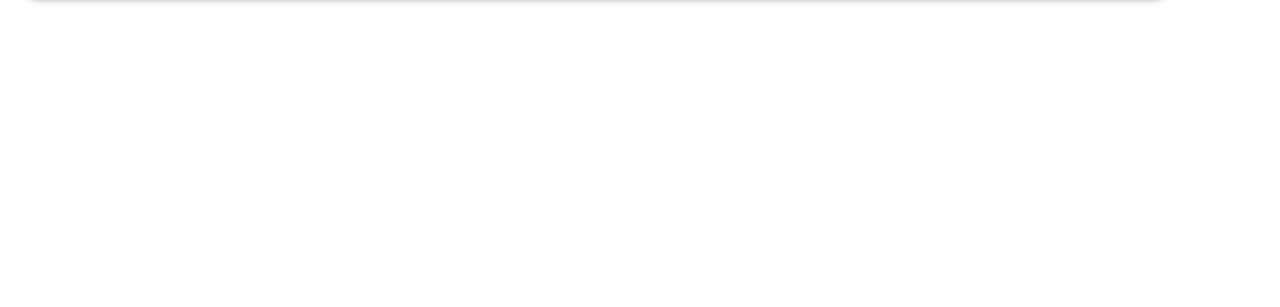
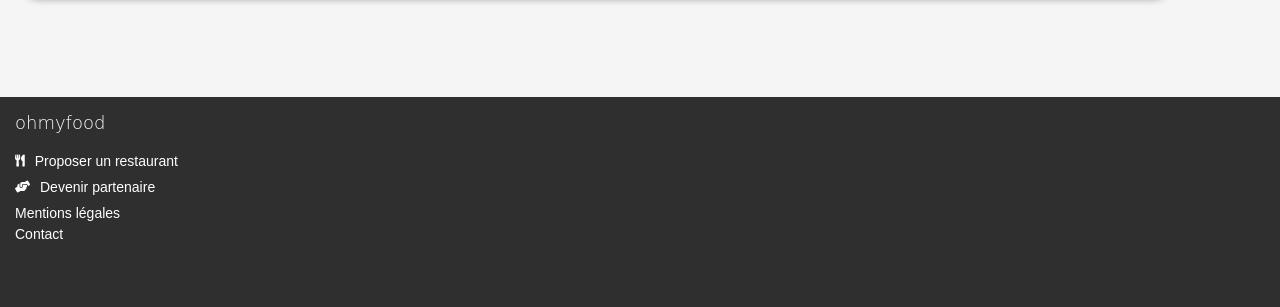
Before and after one commit to ChrishanZ/ChrishanDUTTOO_3_06122020, a website: page index.html in a window 1280 px wide. Shown: the part 2018-2325 px from the top of the page. Before the commit the page ends 2025 px from the top, so only its background shows below. Drawn offline with Linux system fonts and the light colour scheme; a web font is replaced by a local one.

Commit message:
footer done

```diff
--- a/index.html
+++ b/index.html
@@ -15,7 +15,12 @@
       href="https://fonts.googleapis.com/css2?family=Roboto:wght@100;300;400;500;700&display=swap"
       rel="stylesheet"
     />
-    <title>Document</title>
+    <link rel="preconnect" href="https://fonts.gstatic.com" />
+    <link
+      href="https://fonts.googleapis.com/css2?family=Shrikhand&display=swap"
+      rel="stylesheet"
+    />
+    <title>OhMyfood</title>
   </head>
   <body>
     <!---------------------------- Header  ---------------------------->
@@ -27,7 +32,7 @@
       />
     </header>
     <!---------------------------- Body  ---------------------------->
-    <main class="container">
+    <main class="">
       <div class="location">
         <div class="location__blockinfo">
           <i class="fas fa-map-marker-alt"></i>
@@ -201,5 +206,26 @@
         </div>
       </div>
     </main>
+    <footer class="footer">
+      <div class="footer__blockinfo">
+        <h2 class="footer__blockinfo__title">ohmyfood</h2>
+        <div>
+          <div class="footer__blockinfo__blocklogo">
+            <i
+              class="fas fa-utensils fa-xs footer__blockinfo__blocklogo__logo"
+            ></i>
+            <p class="footer__blockinfo__text">Proposer un restaurant</p>
+          </div>
+          <div class="footer__blockinfo__blocklogo">
+            <i
+              class="fas fa-hands-helping fa-xs footer__blockinfo__blocklogo__logo"
+            ></i>
+            <p class="footer__blockinfo__text">Devenir partenaire</p>
+          </div>
+          <p class="footer__blockinfo__text">Mentions légales</p>
+          <p class="footer__blockinfo__text">Contact</p>
+        </div>
+      </div>
+    </footer>
   </body>
 </html>
--- a/sass/layout/_container.scss
+++ /dev/null
@@ -1,5 +0,0 @@
-.container {
-  &__location {
-    display: flex;
-  }
-}
--- /dev/null
+++ b/sass/layout/_footer.scss
@@ -0,0 +1,32 @@
+.footer {
+  background: $colour-footer;
+  height: 210px;
+  display: flex;
+  justify-content: flex-start;
+  width: 100%;
+  &__blockinfo {
+    margin: 15px 0px 15px 15px;
+    &__blocklogo {
+      display: flex;
+      align-items: center;
+      &__logo {
+        color: white;
+        margin-right: 10px;
+      }
+    }
+    &__title {
+      color: white;
+      font-family: "Shrikhand", cursive;
+      font-weight: 200;
+      font-size: 18px;
+      margin-bottom: 15px;
+    }
+    &__text {
+      color: white;
+      font-family: "Robot", sans-serif;
+      font-weight: 400;
+      font-size: 14px;
+      margin: 5px 0px;
+    }
+  }
+}
--- a/sass/layout/_form.scss
+++ /dev/null
@@ -1,44 +0,0 @@
-.form {
-  // width: 100%;
-  // padding-bottom: $grid-gutter;
-  // &__heading {
-  //     width: 100%;
-  //     color: $colour-white;
-  //     @include heading-shadow;
-  //     background: $colour-primary;
-  //     line-height: 5rem;
-  //     padding: $grid-gutter;
-  // }
-  // &__field {
-  //     & label {
-  //         color: $colour-accent;
-  //         display: block;
-  //         font-size: 2rem;
-  //         line-height: 2rem;
-  //         padding-top: $grid-gutter;
-  //     }
-  //     & input {
-  //         width: 100%;
-  //         background: $colour-secondary;
-  //         @include border;
-  //         padding: $grid-gutter;
-  //         color: $colour-accent;
-  //         font-weight: 900;
-  //         font-style: italic;
-  //         font-size: 2.75rem;
-  //         @include border;
-  //         background-color: $colour-secondary;
-  //         color: $colour-primary;
-
-  //     }
-  //     & textarea {
-  //         width: 100%;
-  //         color: $colour-primary;
-  //         background: $colour-secondary;
-  //         @include border;
-  //         outline: none;
-  //         padding: $grid-gutter;
-  //         margin-bottom: $grid-gutter*0.5;
-  //     }
-  // }
-}
--- a/sass/main.scss
+++ b/sass/main.scss
@@ -9,8 +9,7 @@
 // @import "./components/buttons";
 
 @import "./layout/header";
-@import "./layout/container";
-// @import "./layout/form";
+@import "./layout/footer";
 
 @import "./pages/location";
 @import "./pages/explore";
--- a/sass/pages/_restaurants.scss
+++ b/sass/pages/_restaurants.scss
@@ -2,7 +2,7 @@
   display: flex;
   flex-direction: column;
   align-items: flex-start;
-  height: 600px;
+  height: 1270px;
   width: 100%;
   background-color: $colour-whitegrey;
   &__title {
--- a/sass/utils/_variables.scss
+++ b/sass/utils/_variables.scss
@@ -4,6 +4,7 @@
 $colour-white: #fff;
 $colour-whitegrey: #f5f5f5;
 $colour-black: #000000;
+$colour-footer: #2f2f2f;
 $colour-invalid: #db464b;
 
 $colour-grey: #e7e7e7;
```
Also changed, not shown: public/css/style.css, 1 other file.
